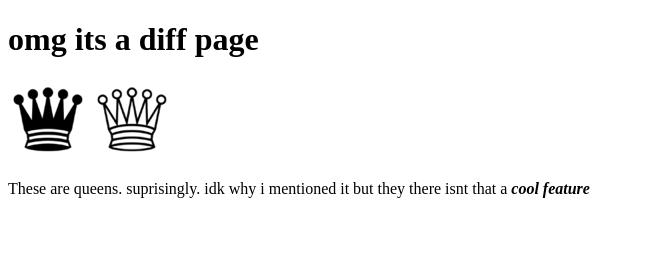
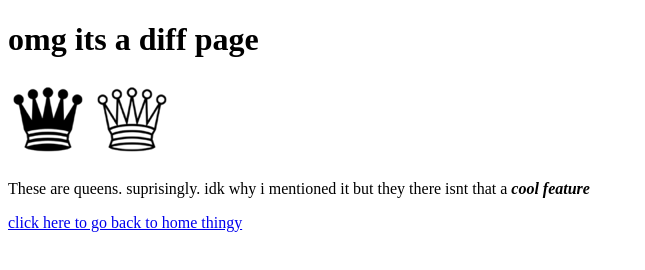
Before and after one commit to NavpreetKallah/test, a plain HTML site: page another one.html in a window 1280 px wide. Shown: the whole page, without its empty margins (0-645 px from the left). Drawn offline with Linux system fonts and the light colour scheme.

Commit message:
testing?

```diff
--- a/another one.html
+++ b/another one.html
@@ -11,5 +11,6 @@
     <img src="images/wq.png">
     <p>These are queens. suprisingly. idk why i mentioned it but they there isnt that a <em>
     <strong>cool feature</strong></em></p>
+    <p><a href="index.html"> click here to go back to home thingy </a></p>
   </body>
 </html>
```
